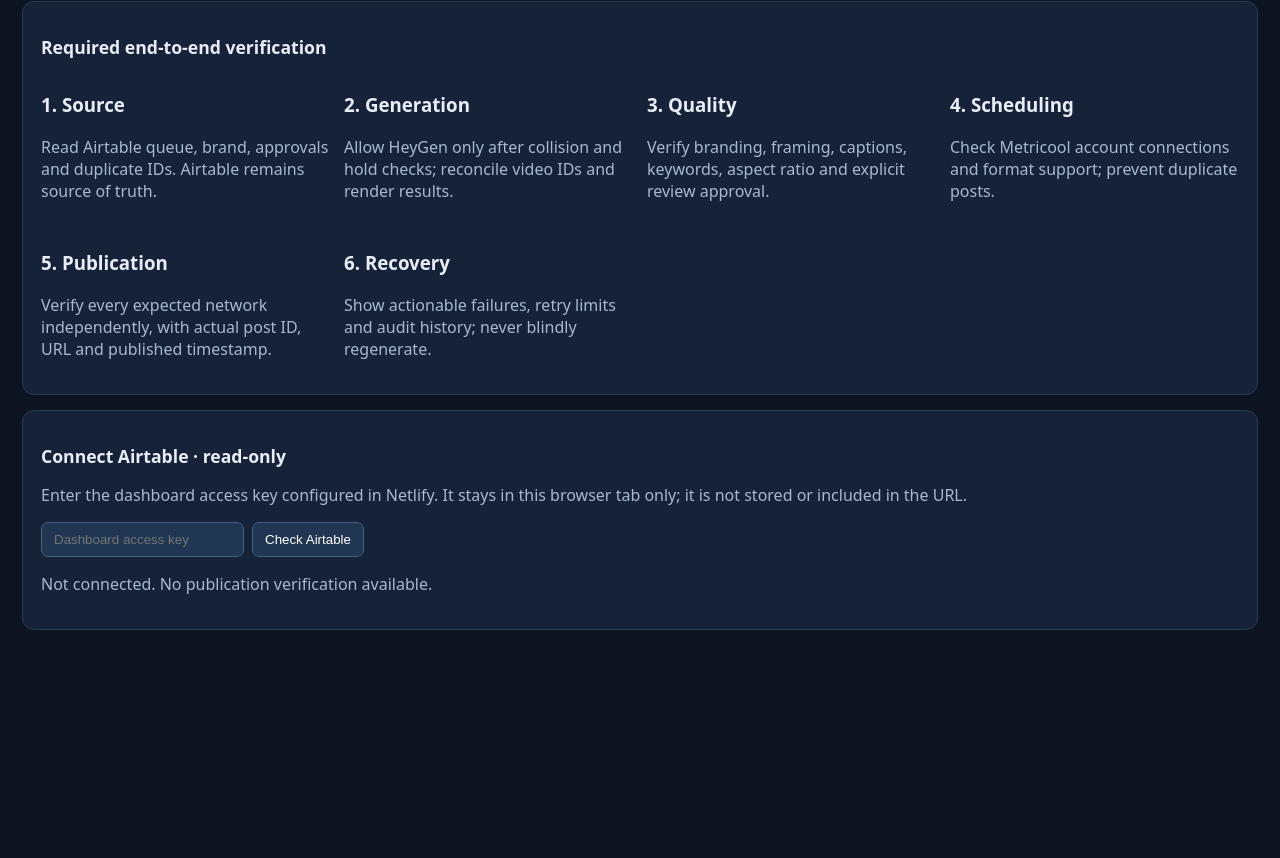
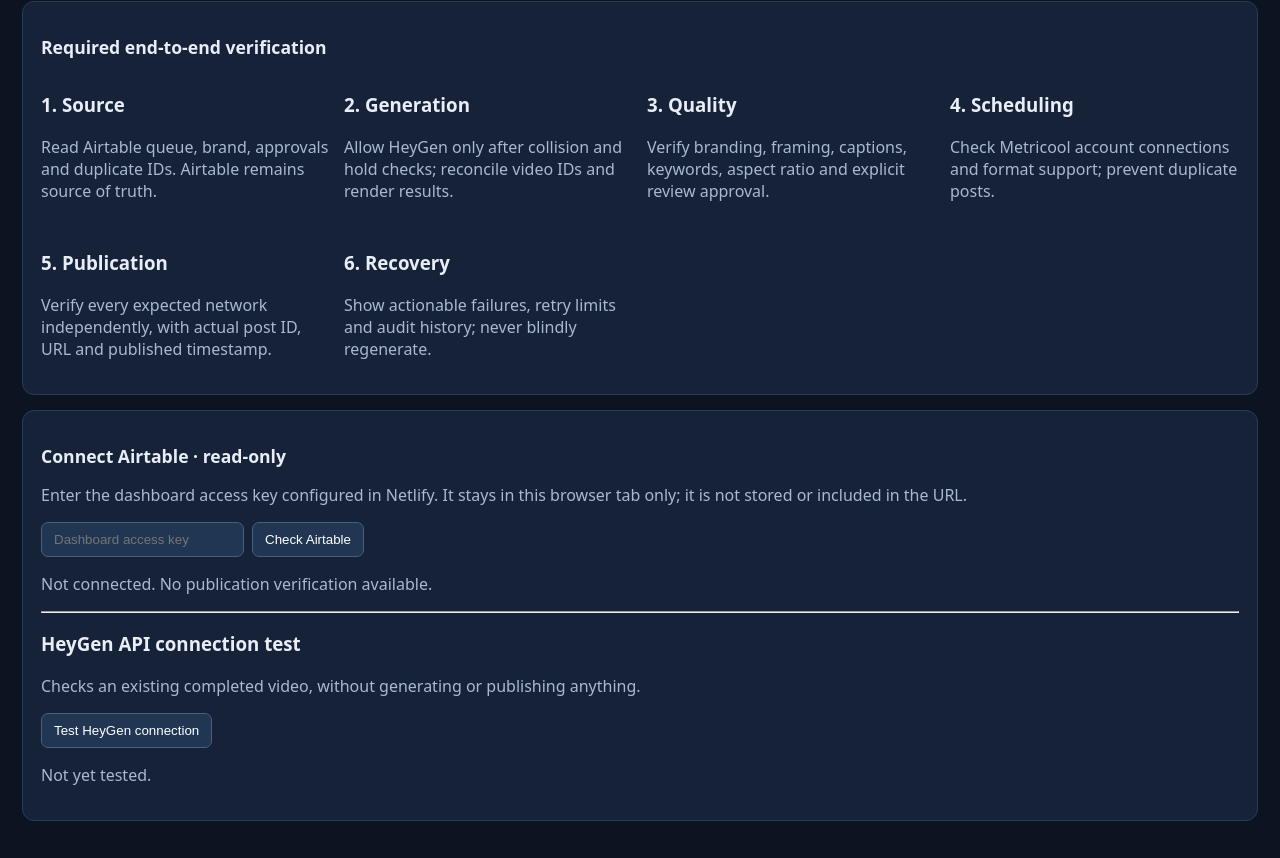
Before and after one commit to Muttanbal/kiwi-driver-video-control-centre, a plain HTML site: page index.html in a window 1280 px wide. Shown: the part 1245-2103 px from the top of the page. Before the commit the page ends 1912 px from the top, so only its background shows below. Drawn offline with Linux system fonts and the light colour scheme.

Commit message:
Add read-only HeyGen connection test button to dashboard

```diff
--- a/index.html
+++ b/index.html
@@ -9,9 +9,22 @@
 <section class="card"><h2>Action queue</h2><div id="actions"></div></section>
 <section class="card"><h2>Video pipeline</h2><p id="pipelineNote">Airtable statuses only. Verified publication requires direct Metricool checks.</p><div class="scroll"><table><thead><tr><th>Video</th><th>Brand</th><th>Airtable</th><th>HeyGen</th><th>Visual & branding QA</th><th>Keywords</th><th>Metricool</th><th>Network publication</th><th>Errors / retry</th></tr></thead><tbody id="videos"><tr><td colspan="9" class="muted">No verified live data connection</td></tr></tbody></table></div></section>
 <section class="card"><h2>Required end-to-end verification</h2><div class="grid"><div><h3>1. Source</h3><p>Read Airtable queue, brand, approvals and duplicate IDs. Airtable remains source of truth.</p></div><div><h3>2. Generation</h3><p>Allow HeyGen only after collision and hold checks; reconcile video IDs and render results.</p></div><div><h3>3. Quality</h3><p>Verify branding, framing, captions, keywords, aspect ratio and explicit review approval.</p></div><div><h3>4. Scheduling</h3><p>Check Metricool account connections and format support; prevent duplicate posts.</p></div><div><h3>5. Publication</h3><p>Verify every expected network independently, with actual post ID, URL and published timestamp.</p></div><div><h3>6. Recovery</h3><p>Show actionable failures, retry limits and audit history; never blindly regenerate.</p></div></div></section>
-<section class="card" id="live"><h2>Connect Airtable · read-only</h2><p>Enter the dashboard access key configured in Netlify. It stays in this browser tab only; it is not stored or included in the URL.</p><div class="actions"><input id="access" type="password" autocomplete="off" placeholder="Dashboard access key" aria-label="Dashboard access key"><button id="sync" onclick="syncAirtable()">Check Airtable</button></div><p id="syncstatus">Not connected. No publication verification available.</p></section>
+<section class="card" id="live"><h2>Connect Airtable · read-only</h2><p>Enter the dashboard access key configured in Netlify. It stays in this browser tab only; it is not stored or included in the URL.</p><div class="actions"><input id="access" type="password" autocomplete="off" placeholder="Dashboard access key" aria-label="Dashboard access key"><button id="sync" onclick="syncAirtable()">Check Airtable</button></div><p id="syncstatus">Not connected. No publication verification available.</p><hr><h3>HeyGen API connection test</h3><p>Checks an existing completed video, without generating or publishing anything.</p><button onclick="testHeygen()">Test HeyGen connection</button><p id="heygenResult" role="status">Not yet tested.</p></section>
 <script>
 const esc=s=>String(s??'').replace(/[&<>"']/g,c=>({'&':'&amp;','<':'&lt;','>':'&gt;','"':'&quot;',"'":'&#39;'}[c]));
+async function testHeygen(){
+ const key=document.getElementById('access').value;
+ const result=document.getElementById('heygenResult');
+ if(!key){result.textContent='Enter your dashboard access key above first.';return;}
+ result.textContent='Checking HeyGen…';
+ try{
+  const id='da32bab22c56430f8d731a2fd4e2f6da';
+  const response=await fetch('/.netlify/functions/heygen-status?video_id='+encodeURIComponent(id),{headers:{'x-dashboard-key':key},cache:'no-store'});
+  const data=await response.json();
+  if(!response.ok)throw Error(data.error||'HTTP '+response.status);
+  result.textContent='HeyGen API verified · Video '+data.videoId+' · Status: '+data.status+' · Checked: '+data.verifiedAt;
+ }catch(e){result.textContent='HeyGen test failed: '+e.message;}
+}
 async function syncAirtable(){
  const key=document.getElementById('access').value;
  const status=document.getElementById('syncstatus');
```
